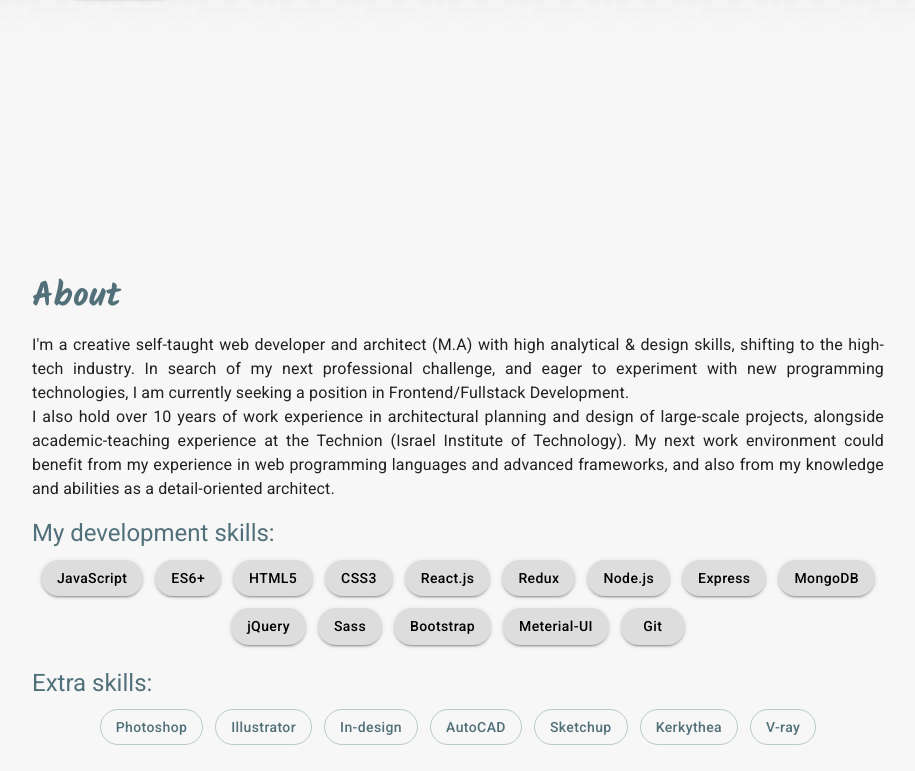
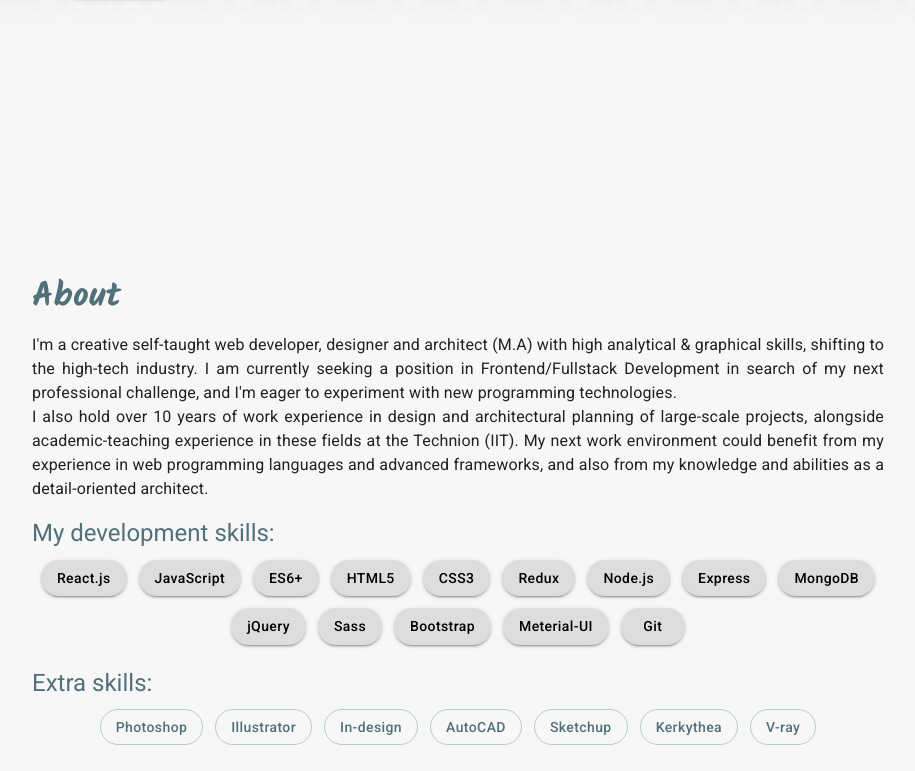
Before and after one commit to ateliereven/my-dev-portfolio, a React (Create React App) app: page / in a window 1280 px wide. Shown: the part 536-1307 px from the top of the page, without its empty margins (182-1097 px from the left). Built offline with nearby package versions, Linux system fonts and the light colour scheme; no server answers.

Commit message:
Edit About and project list

```diff
--- a/src/components/main/About.js
+++ b/src/components/main/About.js
@@ -2,7 +2,7 @@ import React from "react";
 import { Typography, Stack, Button, Box } from "@mui/material";
 
 const About = () => {
-    const skills = ['JavaScript', 'ES6+', 'HTML5', 'CSS3', 'React.js', 'Redux', 'Node.js', 'Express', 'MongoDB', 'jQuery', 'Sass', 'Bootstrap', 'Meterial-UI', 'Git'];
+    const skills = ['React.js', 'JavaScript', 'ES6+', 'HTML5', 'CSS3', 'Redux', 'Node.js', 'Express', 'MongoDB', 'jQuery', 'Sass', 'Bootstrap', 'Meterial-UI', 'Git'];
     const extraSkills = ['Photoshop', 'Illustrator', 'In-design', 'AutoCAD', 'Sketchup', 'Kerkythea', 'V-ray'];
 
     return (
@@ -11,10 +11,10 @@ const About = () => {
                 About
             </Typography>
             <Typography>
-                I'm a creative self-taught web developer and architect (M.A) with high analytical & design skills, shifting to the high-tech industry. In search of my next professional challenge, and eager to experiment with new programming technologies, I am currently seeking a position in Frontend/Fullstack Development.
+                I'm a creative self-taught web developer, designer and architect (M.A) with high analytical & graphical skills, shifting to the high-tech industry. I am currently seeking a position in Frontend/Fullstack Development in search of my next professional challenge, and I'm eager to experiment with new programming technologies.
             </Typography>
             <Typography>
-                I also hold over 10 years of work experience in architectural planning and design of large-scale projects, alongside academic-teaching experience at the Technion (Israel Institute of Technology). My next work environment could benefit from my experience in web programming languages and advanced frameworks, and also from my knowledge and abilities as a detail-oriented architect.
+                I also hold over 10 years of work experience in design and architectural planning of large-scale projects, alongside academic-teaching experience in these fields at the Technion (IIT). My next work environment could benefit from my experience in web programming languages and advanced frameworks, and also from my knowledge and abilities as a detail-oriented architect.
             </Typography>
             <Box component='div'>
                 <Typography variant="h5" color="primary.dark" sx={{ pb: 0.5, pt: 2 }}>
--- a/src/components/main/Main.js
+++ b/src/components/main/Main.js
@@ -15,7 +15,7 @@ import weather from '../../img/weather.jpg';
 const Main = () => {
     const [AllProjects, setAllProjects] = useState([]);
     const projects = AllProjects.filter(project => { return (project.name === 'atelier-even-website' || project.name === 'my-sender') }).reverse();
-    const snippets = AllProjects.filter(project => { return (project.name !== 'atelier-even-website' && project.name !== 'my-sender' && project.name !== 'my-dev-porfolio') }).reverse();
+    const snippets = AllProjects.filter(project => { return (project.name !== 'atelier-even-website' && project.name !== 'my-sender') }).reverse();
     const projectImgUrl = useMemo(() => {
         return [
             atelierEven,
@@ -38,13 +38,14 @@ const Main = () => {
         // else make get request from api and save to local storage:
         else {
             const response = await github.get('/users/ateliereven/repos');
-            for (let i = 0; i < response.data.length; i++) {
-                response.data[i].image = projectImgUrl[i];
+            const results = response.data.filter(project => { return (project.name !== 'my-dev-portfolio')});
+            for (let i = 0; i < results.length; i++) {
+                results[i].image = projectImgUrl[i];
             }
-            localStorage.setItem("repos", JSON.stringify(response.data));
+            localStorage.setItem("repos", JSON.stringify(results));
             const expiration = Number(new Date()) + 3600 * 1000 * 24; // expires in 24 hours
             localStorage.setItem("expiration", expiration);
-            setAllProjects(response.data);
+            setAllProjects(results);
         }
 
     }, [projectImgUrl])
```
